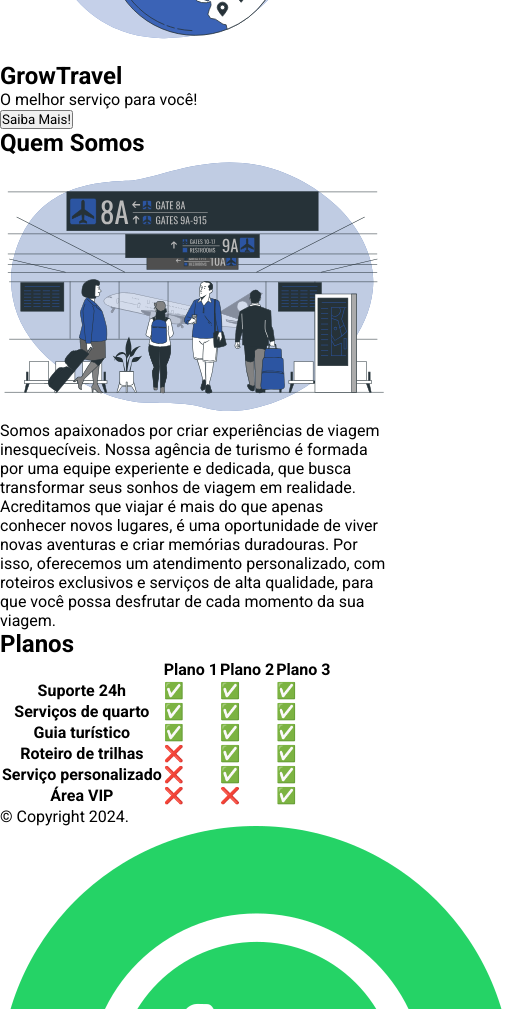
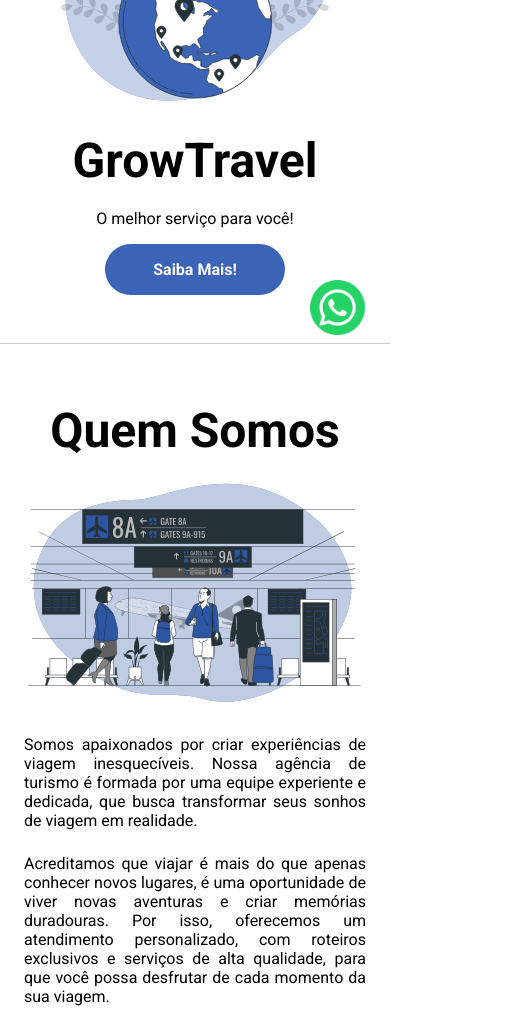
Before and after one commit to CassiaSantos/EssenzaTravel-projeto-growdev, a plain HTML site: page index.html in a window 390 px wide. Shown: the part 480-1489 px from the top of the page, 512 px wide, since content can reach past the window. Drawn offline with Linux system fonts and the light colour scheme.

Commit message:
feat: versão mobile do site (mobile first)

```diff
--- a/index.html
+++ b/index.html
@@ -45,11 +45,11 @@
             <div class="quem-somos">
                 <img src="./images/aeroporto.svg" alt="Aeroporto">
 
-                <div class="paragrafos">
-                    <p>
+                <div>
+                    <p class="quem-somos-paragrafos">
                         Somos apaixonados por criar experiências de viagem inesquecíveis. Nossa agência de turismo é formada por uma equipe experiente e dedicada, que busca transformar seus sonhos de viagem em realidade.
                     </p>
-                <p>
+                    <p class="quem-somos-paragrafos">
                         Acreditamos que viajar é mais do que apenas conhecer novos lugares, é uma oportunidade de viver novas aventuras e criar memórias duradouras. Por isso, oferecemos um atendimento personalizado, com roteiros exclusivos e serviços de alta qualidade, para que você possa desfrutar de cada momento da sua viagem.
                     </p>
 
@@ -60,6 +60,7 @@
         <section id="planos">
             <h2>Planos</h2>
 
+            <div id="container-table">
                 <table>
                     <thead>
                         <tr>
@@ -108,6 +109,7 @@
                         </tr>
                     </tbody>
                 </table>
+            </div>
         </section>
     </main>
 
--- a/style.css
+++ b/style.css
@@ -10,3 +10,88 @@ header {
     background-color: #3b63b6;
     padding: 36px;
 }
+
+section {
+    text-align: center;
+    padding: 3rem 1.5rem;
+    border-bottom: 1px solid #cccccc;
+}
+
+
+nav.menu li {
+    list-style-type: none;
+    margin: 12px 0px;
+}
+
+nav.menu li a {
+    text-decoration: none;
+    text-transform: uppercase;
+    color: #FFFFFF;
+    font-weight: bold;
+
+}
+
+h2 {
+    font-size: 3rem;
+    margin: 10px 0px 20px;
+}
+
+.botao-padrao {
+    padding: 1rem 3rem;
+    border-radius: 3rem;
+    background-color: #3b63b6;
+    color: #FFFFFF;
+    text-decoration: none;
+    font-weight: bold;
+    border: none;
+    margin-top: 1rem;
+    font-size: 1rem;
+}
+
+.quem-somos-paragrafos {
+    text-align: justify;
+    padding-top: 1.5rem;
+}
+
+div#container-table {
+    width: 100%;
+    overflow-x: scroll;
+}
+
+table{
+    min-width: 450px;
+}
+
+table, td, th{
+    border: 1px solid #cccccc;
+    border-collapse: collapse;
+    margin: 0 auto;
+}
+
+td, th{
+    padding: 12px;
+}
+
+tbody th {
+    text-align: left;
+}
+
+a#botao-flutuante {
+    position: fixed;
+    right: 25px;
+    bottom: 25px;
+}
+
+a#botao-flutuante > img{
+    width: 55px;
+}
+
+footer {
+    padding: 3rem;
+}
+
+footer > p{
+    color: #cccccc;
+    text-align: center;
+    font-size: 0.9rem;
+}
```
Lines whose indentation alone changed are shown as unchanged.
